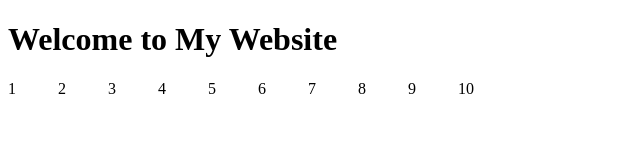
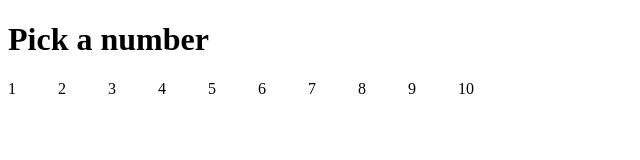
Before and after one commit to usvdh/ilsu-page, a plain HTML site: page index.html in a window 1280 px wide. Shown: the whole page, without its empty margins (0-640 px from the left). Drawn offline with Linux system fonts and the light colour scheme.

Commit message:
Update index.html

```diff
--- a/index.html
+++ b/index.html
@@ -10,7 +10,7 @@
   </head>
   <body>
     <main>
-      <h1>Welcome to My Website</h1>
+      <h1>Pick a number</h1>
       <div id="div">
 
       </div>
```
